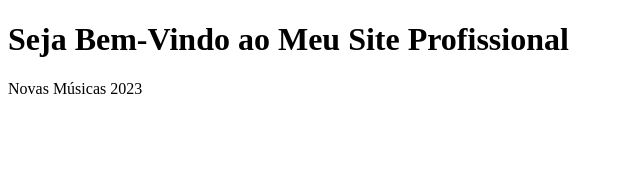
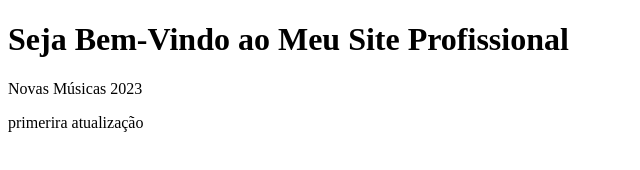
Before and after one commit to NatanielMiguel1/html-css-swizz, a plain HTML site: page index.html in a window 1280 px wide. Shown: the whole page, without its empty margins (0-640 px from the left). Drawn offline with Linux system fonts and the light colour scheme.

Commit message:
atualização2

```diff
--- a/index.html
+++ b/index.html
@@ -9,5 +9,6 @@
 <body>
     <h1>Seja Bem-Vindo ao Meu Site Profissional</h1>
     <p>Novas Músicas 2023</p>
+    primerira atualização
 </body>
 </html>
```
